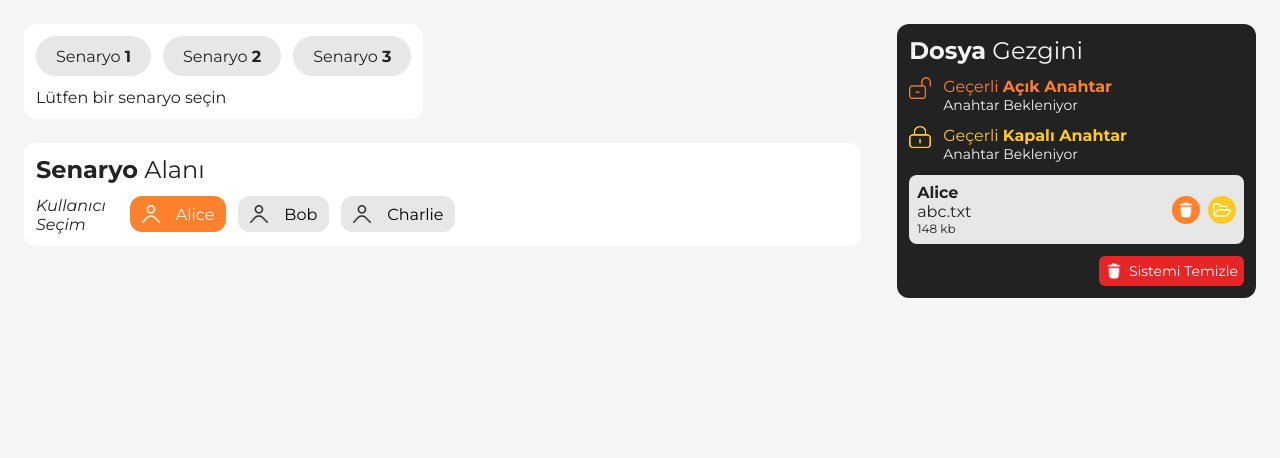
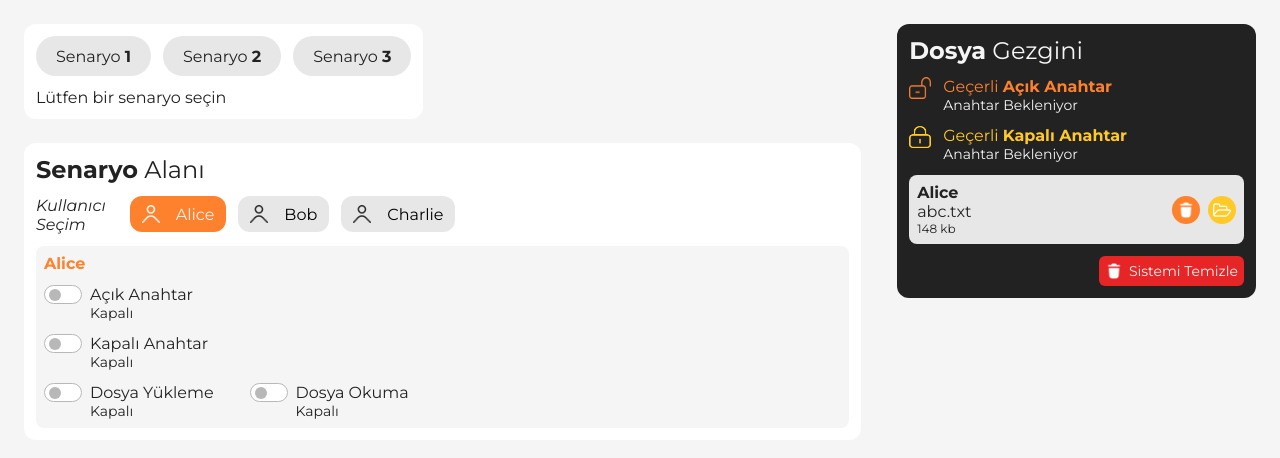
Before and after one commit to zahidayturan/rsa-cryptography-algorithm-example, a React (Create React App) app in the folder rsa-frontend/: page /#/home in a window 1280 px wide. Both pictures are taken after a click on the element "Alice". Shown: the top 458 px of the page. Built offline with nearby package versions, Linux system fonts and the light colour scheme.

Commit message:
Switch impl

```diff
--- a/rsa-frontend/src/routes/components/ScenarioArea.js
+++ b/rsa-frontend/src/routes/components/ScenarioArea.js
@@ -1,12 +1,79 @@
 import React, { useState } from 'react';
+import Switch from "./Switch";
 
-const users = [
-    { id: 1, name: 'Alice' },
-    { id: 2, name: 'Bob' },
-    { id: 3, name: 'Charlie' },
+const initialUsers = [
+    { id: 1, name: 'Alice', publicKey: false, privateKey: false, fileUpload: false, readFiles: false, eKey: "...", dKey:"..." },
+    { id: 2, name: 'Bob', publicKey: false, privateKey: false, fileUpload: false, readFiles: false,eKey: "...", dKey:"..." },
+    { id: 3, name: 'Charlie', publicKey: false, privateKey: false, fileUpload: false, readFiles: false,eKey: "...", dKey:"..." },
 ];
 
+const UserContainer = ({ user, handleUserToggle }) => {
+    const handleToggle = (field) => {
+        handleUserToggle(user.id, field);
+    };
+
+    return (
+        <div className={"user-container"}>
+            <p className={"font-bold"} style={{ color: "var(--orange-color-1)" }}>{user.name}</p>
+
+            <div className={"custom-row"} style={{gap:0}}>
+                <Switch
+                    isOn={user.publicKey}
+                    handleToggle={() => handleToggle('publicKey')}
+                    id={user.id+"publicKey"}
+                />
+                <div>
+                    <p>Açık Anahtar</p>
+                    <p className={"small-text"}>{user.publicKey ? user.eKey : "Kapalı"}</p>
+                    <p></p>
+                </div>
+            </div>
+
+            <div className={"custom-row"} style={{gap:0}}>
+                <Switch
+                    isOn={user.privateKey}
+                    handleToggle={() => handleToggle('privateKey')}
+                    id={user.id+"privateKey"}
+                />
+                <div>
+                    <p>Kapalı Anahtar</p>
+                    <p className={"small-text"}>{user.privateKey ? user.dKey : "Kapalı"}</p>
+                    <p></p>
+                </div>
+            </div>
+
+            <div className={"custom-row"} style={{gap:36}}>
+                <div className={"custom-row"} style={{gap:0}}>
+                    <Switch
+                        isOn={user.fileUpload}
+                        handleToggle={() => handleToggle('fileUpload')}
+                        id={user.id+"fileUpload"}
+                    />
+                    <div>
+                        <p>Dosya Yükleme</p>
+                        <p className={"small-text"}>{user.fileUpload ? user.fileUpload : "Kapalı"}</p>
+                        <p></p>
+                    </div>
+                </div>
+                <div className={"custom-row"} style={{gap:0}}>
+                    <Switch
+                        isOn={user.readFiles}
+                        handleToggle={() => handleToggle('readFiles')}
+                        id={user.id+"readFiles"}
+                    />
+                    <div>
+                        <p>Dosya Okuma</p>
+                        <p className={"small-text"}>{user.readFiles ? user.readFiles : "Kapalı"}</p>
+                        <p></p>
+                    </div>
+                </div>
+            </div>
+        </div>
+    );
+};
+
 const ScenarioArea = () => {
+    const [users, setUsers] = useState(initialUsers);
     const [activeUsers, setActiveUsers] = useState([]);
 
     const handleUserClick = (userId) => {
@@ -17,11 +84,19 @@ const ScenarioArea = () => {
         }
     };
 
+    const handleUserToggle = (userId, field) => {
+        setUsers(users.map(user =>
+            user.id === userId
+                ? { ...user, [field]: !user[field] }
+                : user
+        ));
+    };
+
     return (
         <div className="scenario-area">
             <p className={"title-text"}><span>Senaryo</span> Alanı</p>
             <div className="custom-row">
-                <p className={"italic"} style={{marginRight:12}}>Kullanıcı<br/>Seçim</p>
+                <p className={"italic"} style={{ marginRight: 12 }}>Kullanıcı<br />Seçim</p>
                 {users.map((user) => (
                     <div
                         key={user.id}
@@ -36,6 +111,21 @@ const ScenarioArea = () => {
                     </div>
                 ))}
             </div>
+            {
+                activeUsers
+                    .sort((a, b) => a - b)
+                    .map((id) => {
+                        const user = users.find(user => user.id === id);
+                        return (
+                            <div key={id}>
+                                <UserContainer
+                                    user={user}
+                                    handleUserToggle={handleUserToggle}
+                                />
+                            </div>
+                        );
+                    })
+            }
         </div>
     );
 };
--- /dev/null
+++ b/rsa-frontend/src/routes/components/Switch.js
@@ -0,0 +1,27 @@
+import React from 'react';
+import '../css/switch.css';
+
+const Switch = ({ isOn, handleToggle ,id}) => {
+    return (
+        <>
+            <input
+                checked={isOn}
+                onChange={handleToggle}
+                className="react-switch-checkbox"
+                id={id}
+                type="checkbox"
+            />
+            <label
+                className="react-switch-label"
+                htmlFor={id}
+                style={{borderColor :isOn ? 'var(--green-color-1)' : 'rgb(184,184,184)'}}
+            >
+                <span className={`react-switch-button`} style={{
+                    background: isOn ? 'var(--green-color-1)' : 'rgb(184,184,184)',
+                }} />
+            </label>
+        </>
+    );
+};
+
+export default Switch;
--- a/rsa-frontend/src/routes/css/index.css
+++ b/rsa-frontend/src/routes/css/index.css
@@ -242,3 +242,17 @@ span{
 .file-container p{
   color: var(--black-color-1);
 }
+
+
+.user-container{
+  padding: 8px;
+  border-radius: 8px;
+  background-color: var(--secondary-color-1);
+  display: flex;
+  flex-direction: column;
+  gap: 12px;
+}
+
+.file-container p{
+  color: var(--black-color-1);
+}
--- /dev/null
+++ b/rsa-frontend/src/routes/css/switch.css
@@ -0,0 +1,38 @@
+.react-switch-checkbox {
+    height: 0;
+    width: 0;
+    visibility: hidden;
+}
+
+.react-switch-label {
+    display: flex;
+    align-items: center;
+    cursor: pointer;
+    width: 36px;
+    height: 17px;
+    margin-right: 8px;
+    background: var(--primary-color-1);
+    border-radius: 100px;
+    position: relative;
+    border: 1px solid rgba(184,184,184);
+    transition: background-color .2s;
+}
+
+.react-switch-label .react-switch-button {
+    position: absolute;
+    left: 4px;
+    width: 12px;
+    height: 12px;
+    border-radius: 30px;
+    transition: 0.4s;
+    background: rgba(184,184,184);
+}
+
+.react-switch-checkbox:checked + .react-switch-label .react-switch-button {
+    left: calc(100% - 4px);
+    transform: translateX(-100%);
+}
+
+.react-switch-label:active .react-switch-button {
+    width: 20px;
+}
```
